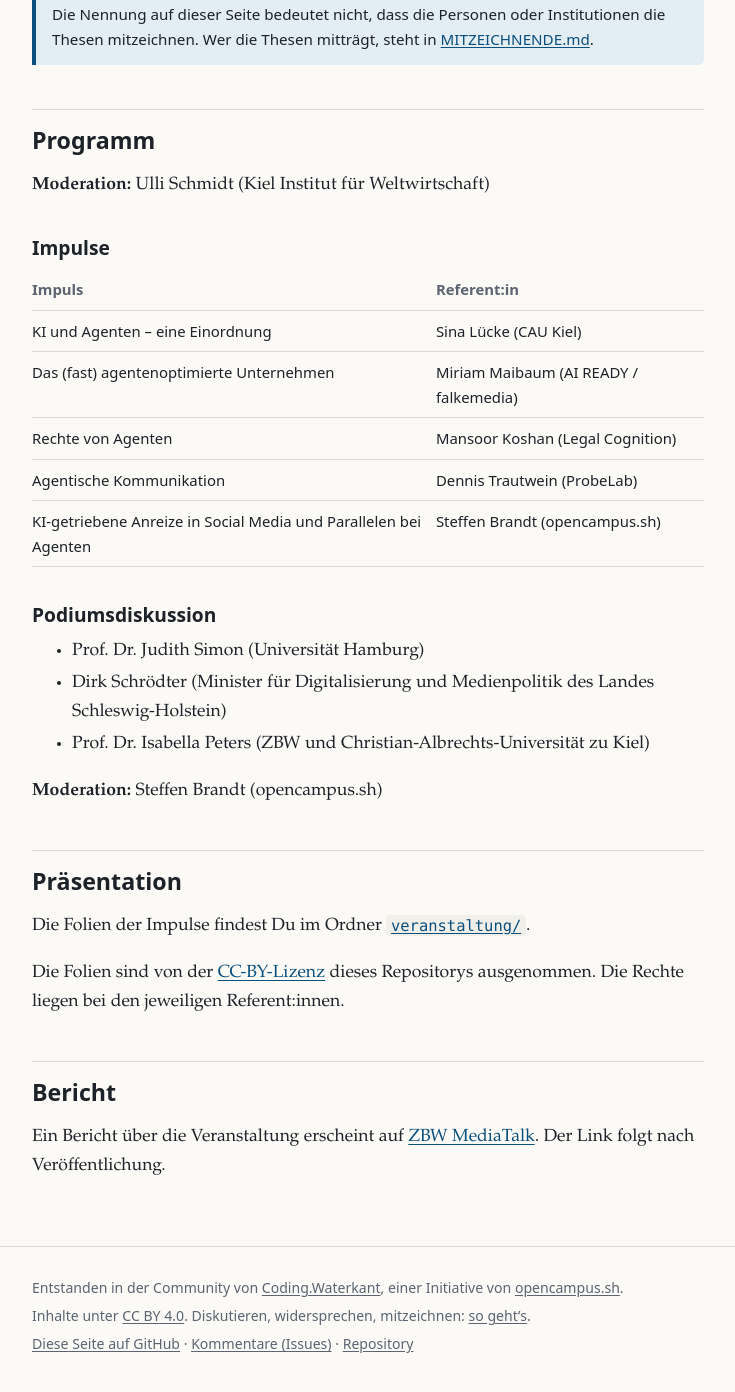
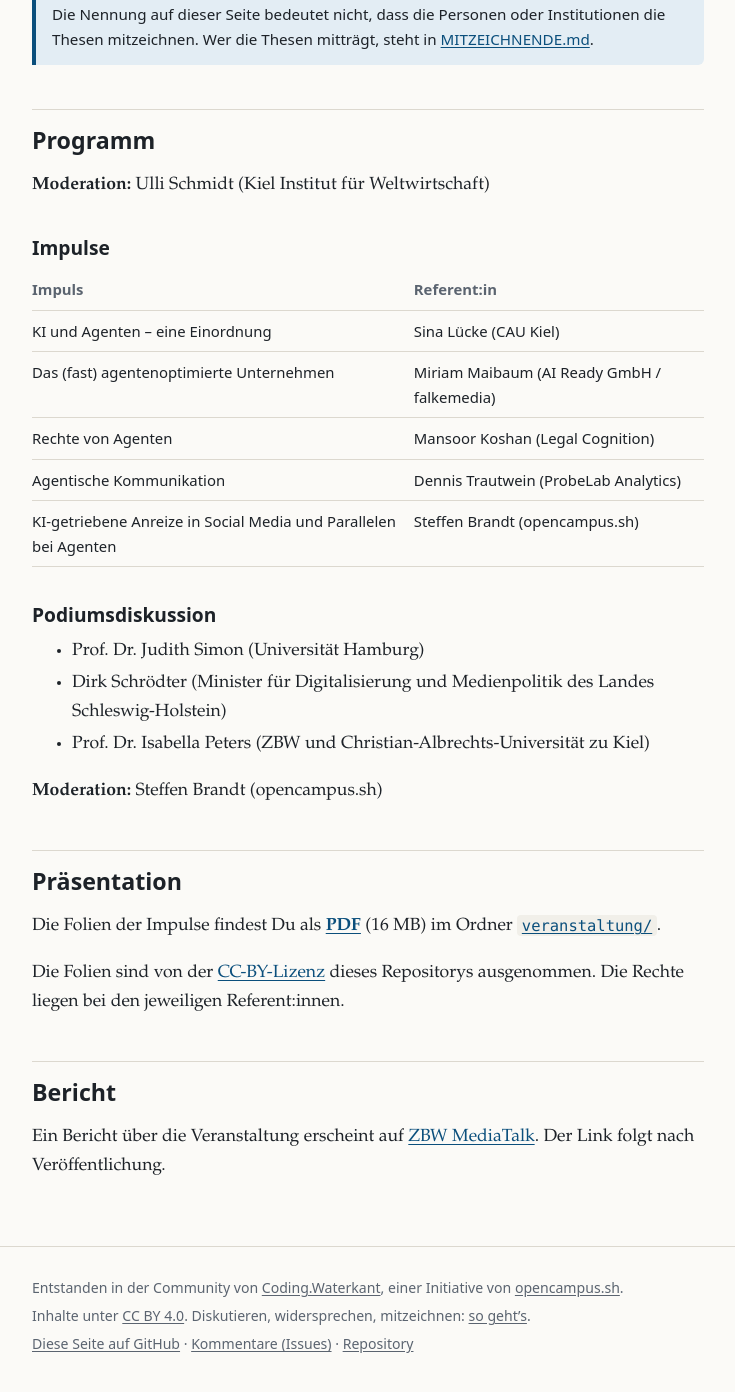
Before and after one commit to opencampus-sh/kieler-thesen-ki-agenten, a Jekyll site: the page built from VERANSTALTUNG.md, in a window 1280 px wide and 1400 px high, scrolled down 658 px. Shown: the top 1392 px of the window, without its empty margins (272-1007 px from the left). Built offline with Jekyll 4.4.1, drawn with Linux system fonts in a browser that asks for light colours; our own code applies the rules of GitHub Pages for plain Markdown files.

Commit message:
Folien verlinken, Veranstaltung im Menü, Affiliationen korrigiert
Co-Authored-By: Claude Opus 5.5 <noreply@anthropic.com>
Claude-Session: https://claude.ai/code/session_019VbN6XKayTM1XTRNqQoQSa

```diff
--- a/VERANSTALTUNG.md
+++ b/VERANSTALTUNG.md
@@ -18,9 +18,9 @@ Die Kieler Thesen sind aus der Veranstaltung **„Vom Werkzeug zum Akteur – KI
 | Impuls | Referent:in |
 | --- | --- |
 | KI und Agenten – eine Einordnung | Sina Lücke (CAU Kiel) |
-| Das (fast) agentenoptimierte Unternehmen | Miriam Maibaum (AI READY / falkemedia) |
+| Das (fast) agentenoptimierte Unternehmen | Miriam Maibaum (AI Ready GmbH / falkemedia) |
 | Rechte von Agenten | Mansoor Koshan (Legal Cognition) |
-| Agentische Kommunikation | Dennis Trautwein (ProbeLab) |
+| Agentische Kommunikation | Dennis Trautwein (ProbeLab Analytics) |
 | KI-getriebene Anreize in Social Media und Parallelen bei Agenten | Steffen Brandt (opencampus.sh) |
 
 ### Podiumsdiskussion
@@ -33,7 +33,7 @@ Die Kieler Thesen sind aus der Veranstaltung **„Vom Werkzeug zum Akteur – KI
 
 ## Präsentation
 
-Die Folien der Impulse findest Du im Ordner [`veranstaltung/`](veranstaltung/).
+Die Folien der Impulse findest Du als **[PDF](veranstaltung/Vom-Werkzeug-zum-Akteur_Folien.pdf)** (16 MB) im Ordner [`veranstaltung/`](veranstaltung/).
 
 Die Folien sind von der [CC-BY-Lizenz](LICENSE) dieses Repositorys ausgenommen. Die Rechte liegen bei den jeweiligen Referent:innen.
 
--- a/_layouts/default.html
+++ b/_layouts/default.html
@@ -17,7 +17,7 @@
     <div class="wrap header-inner">
       <a class="brand" href="{{ '/' | relative_url }}">Kieler Thesen</a>
       <nav aria-label="Hauptnavigation">
-        {%- assign nav = "Thesen|/THESEN.html,Mitzeichnende|/MITZEICHNENDE.html,Gestaltung|/gestaltung/,Mitmachen|/mitmachen.html,Changelog|/CHANGELOG.html" | split: "," -%}
+        {%- assign nav = "Thesen|/THESEN.html,Mitzeichnende|/MITZEICHNENDE.html,Veranstaltung|/VERANSTALTUNG.html,Gestaltung|/gestaltung/,Mitmachen|/mitmachen.html,Changelog|/CHANGELOG.html" | split: "," -%}
         {%- for item in nav -%}
           {%- assign parts = item | split: "|" -%}
           <a href="{{ parts[1] | relative_url }}"{% if page.url == parts[1] %} aria-current="page"{% endif %}>{{ parts[0] }}</a>
```
Also changed, not shown: MITZEICHNENDE.md (+1 -1 lines), veranstaltung/README.md (+2 -0 lines).
